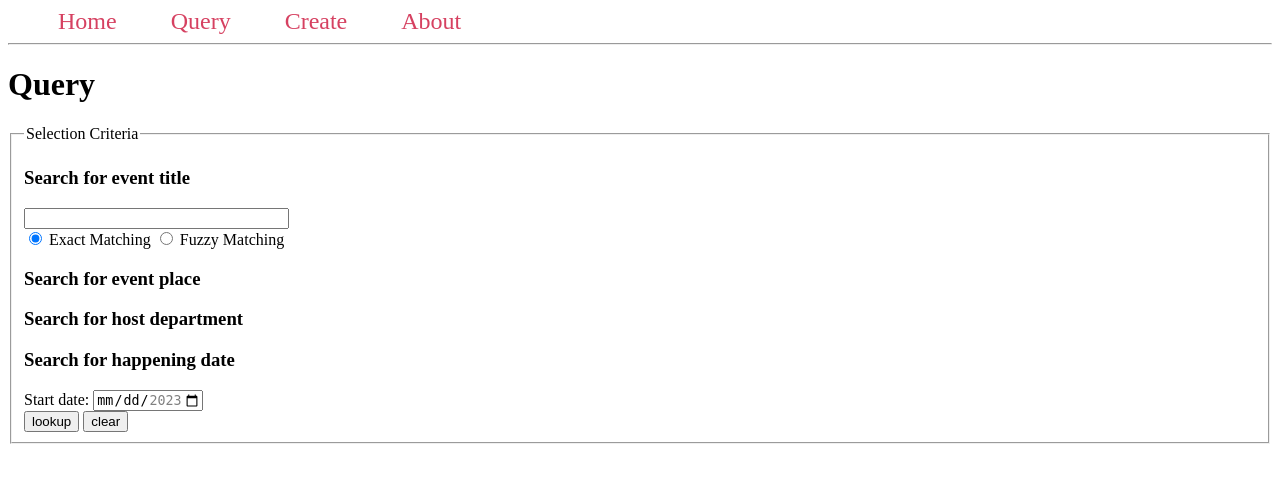
After one commit to Alex-XJK/Events-At-A-Glance, a Flask app: template templates/query.html in a window 1280 px wide. The commit adds this page. Shown: the top 483 px of the page. Run offline with Flask 3, Linux system fonts and the light colour scheme; the template is opened without the code that fills it, so the values that code supplies are empty; parts of the project's set-up code (start-up, migrations or seed data) failed here and were passed over.

Commit message:
try again

```diff
--- a/server.py
+++ b/server.py
@@ -114,7 +114,7 @@ def index():
 
 	# DEBUG: this is debugging code to see what request looks like
 	print(request.args)
-
+	print(request.form)
 
 	#
 	# example of a database query
@@ -175,19 +175,73 @@ def index():
 def another():
 	return render_template("another.html")
 
+@app.route('/hour')
+def hour():
+	return render_template("hour.html")
+
+@app.route('/query')
+def query():
+	select_query = "SELECT building, dept_id from events"
+	cursor = g.conn.execute(text(select_query))
+	names = []
+	department = []
+	for result in cursor:
+		names.append(result[0])
+		department.append(result[1])
+	cursor.close()
+	context = dict(building=names, department=department)
+
+	return render_template("query.html", **context)
+
 
 # Example of adding new data to the database
 @app.route('/add', methods=['POST'])
 def add():
 	# accessing form inputs from user
-	name = request.form['name']
+	id = request.form['id']
+	event_name = request.form['name']
+	intro = request.form['introduction']
+	description = request.form['description']
+	date_of_choice = request.form['date']
+	dept_id = request.form['dept_id']
+	building = request.form['building']
+	code = request.form['code']
+	start_hour = request.form['hour']
 
 	# passing params in for each variable into query
 	params = {}
-	params["new_name"] = name
-	g.conn.execute(text('INSERT INTO test(name) VALUES (:new_name)'), params)
-	g.conn.commit()
-	return redirect('/')
+	params["id"] = id
+	params["event_name"] = event_name
+	params["intro"] = intro
+	params["description"] = description
+	params["date_of_choice"] = date_of_choice
+	params["dept_id"] = dept_id
+	params["building"] = building
+	params["code"] = int(code)
+	params["start_hour"] = int(start_hour)
+
+	# check whether the prefered room exists: if not, build it
+	hours = g.conn.execute(text(f'select start_time from loc_occupancy where building=:building and code=:code and date_occupied=:date_of_choice'), params)
+	room = g.conn.execute(text(f'select * from location where building=:building and code=:code'), params)
+	if room.rowcount == 0:
+		g.conn.execute(text(
+			'INSERT INTO location(building, code) VALUES (:building, :code)'), params)
+	# check whether there is an hour conflict: if yes, lead to hour page
+	for h in hours:
+		if start_hour == h[0]:
+			return redirect('/hour')
+	else:
+		# 1. Insert into Location Occupancy
+		try:
+			g.conn.execute(text('INSERT INTO loc_occupancy(building, code, date_occupied, start_time) VALUES (:building, :code, :date_of_choice, :start_hour)'), params)
+		except:
+			return redirect('/hour')
+		# 2. Insert into Events
+		g.conn.execute(text('INSERT INTO Events(event_id, name_event, introduction, description, date, dept_id, building, code) VALUES (:id, :event_name, :intro, :description, :date_of_choice, :dept_id, :building, :code)'), params)
+		# 3. Insert into Event Occupancy
+		g.conn.execute(text('INSERT INTO Event_occupancy(event_id, start_time) VALUES (:id, :start_hour)'), params)
+		g.conn.commit()
+		return redirect('/')
 
 
 @app.route('/login')
--- /dev/null
+++ b/templates/base.html
@@ -0,0 +1,31 @@
+<!DOCTYPE html>
+<html lang="en">
+<head>
+    <meta charset="UTF-8">
+    <meta name="author" content="Jiakai XU, Xuande Feng">
+    <meta name="keywords" content="columbia, database, cs, jiakai, xu, alex, xuande, feng, computer, science, python, flask">
+    <meta name="description" content="Event At A Glance: Python Flask and PostgreSQL based one-stop campus event managing and searching platform.">
+    <meta name="viewport" content="width=device-width, initial-scale=1, minimum-scale=0.5, maximum-scale=2.0, user-scalable=yes">
+    <title>EAAG - {% block title %} {% endblock %}</title>
+    <style>
+        nav a {
+            color: #d64161;
+            font-size: 1.5em;
+            margin-left: 50px;
+            text-decoration: none;
+        }
+    </style>
+</head>
+<body>
+    <nav>
+        <a href="{{ url_for('index') }}">Home</a>
+        <a href="{{ url_for('query') }}">Query</a>
+        <a href="{{ url_for('create') }}">Create</a>
+        <a href="{{ url_for('about') }}">About</a>
+    </nav>
+    <hr>
+    <div class="content">
+        {% block content %} {% endblock %}
+    </div>
+</body>
+</html>
--- /dev/null
+++ b/templates/hour.html
@@ -0,0 +1,2 @@
+This hour has been occupied, please find another location or time!
+<p><a href="../">Return To Homepage!</a></p>
--- /dev/null
+++ b/templates/query.html
@@ -0,0 +1,49 @@
+{% extends 'base.html' %}
+
+{% block content %}
+    <h1>{% block title %} Query {% endblock %}</h1>
+    <form method="POST" action="/display">
+        <fieldset>
+            <legend>Selection Criteria</legend>
+            <div>
+                <div id="title">
+                    <h3>Search for event title</h3>
+                    <input type="text" id="name" name="name" maxlength="30" size="30">
+                    <div>
+                        <input type="radio" id="exm" name="match" value="exact" checked>
+                        <label for="exm">Exact Matching</label>
+                        <input type="radio" id="fum" name="match" value="fuzzy">
+                        <label for="fum">Fuzzy Matching</label>
+                    </div>
+                </div>
+
+                <div id="qbuild">
+                    <h3>Search for event place</h3>
+                    {% for b in building %}
+                    <input type="checkbox" id="{{b}}" name="build" value="{{b}}">
+                    <label for="{{b}}">{{d | upper}}</label>
+                    {% endfor %}
+                </div>
+
+                <div id="qdept">
+                    <h3>Search for host department</h3>
+                    {% for d in department %}
+                    <input type="checkbox" id="{{d}}" name="dept" value="{{d}}">
+                    <label for="{{d}}">{{d}}</label>
+                    {% endfor %}
+                </div>
+
+                <div id="qdate">
+                    <h3>Search for happening date</h3>
+                    <label for="date">Start date:</label>
+                    <input type="date" id="date" name="startdate"
+                           min="2023-01-01" max="2023-05-31">
+                </div>
+            </div>
+            <div>
+                <input type="submit" value="lookup">
+                <input type="reset" value="clear">
+            </div>
+        </fieldset>
+    </form>
+{% endblock %}
```
Also changed, not shown: templates/about.html (added, +23 -0 lines), templates/another.html (+10 -6 lines), templates/index.html (+1 -17 lines).
